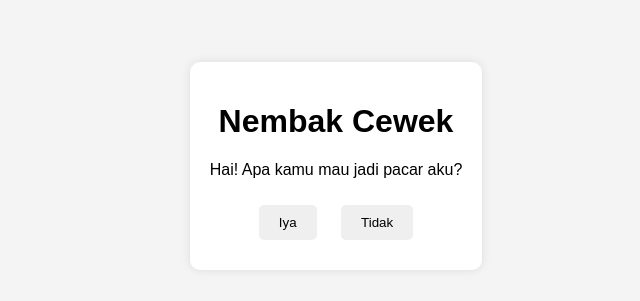
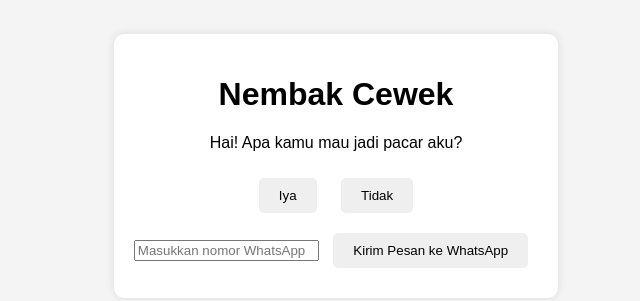
Before and after one commit to FurqonCl/Furqon, a plain HTML site: page index.html in a window 1280 px wide. Shown: the part 234-535 px from the top of the page, without its empty margins (304-944 px from the left). Drawn offline with Linux system fonts and the light colour scheme.

Commit message:
Update index.html

```diff
--- a/index.html
+++ b/index.html
@@ -13,6 +13,9 @@
         <button id="answerYes">Iya</button>
         <button id="answerNo">Tidak</button>
         <div id="response"></div>
+
+        <input type="text" id="whatsappNumber" placeholder="Masukkan nomor WhatsApp">
+        <button id="sendToWhatsApp">Kirim Pesan ke WhatsApp</button>
     </div>
     <script src="script.js"></script>
 </body>
```
